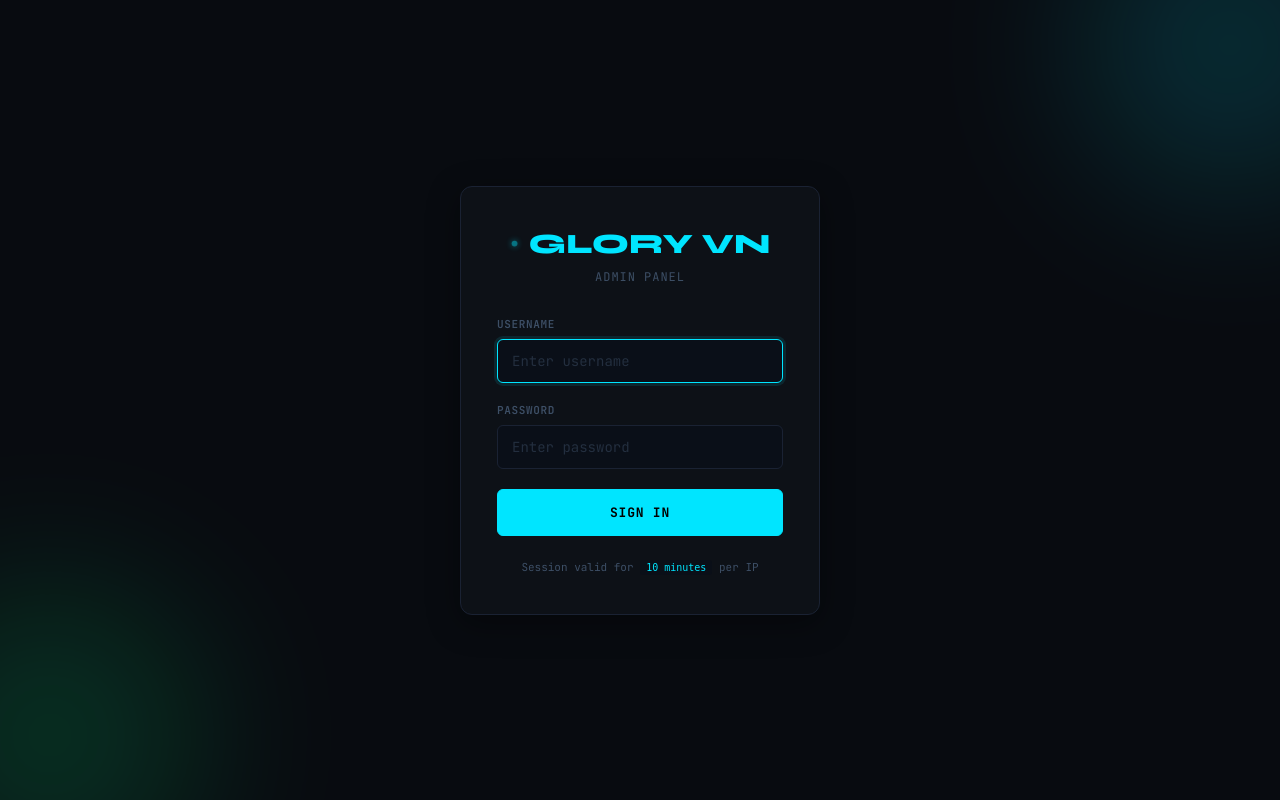
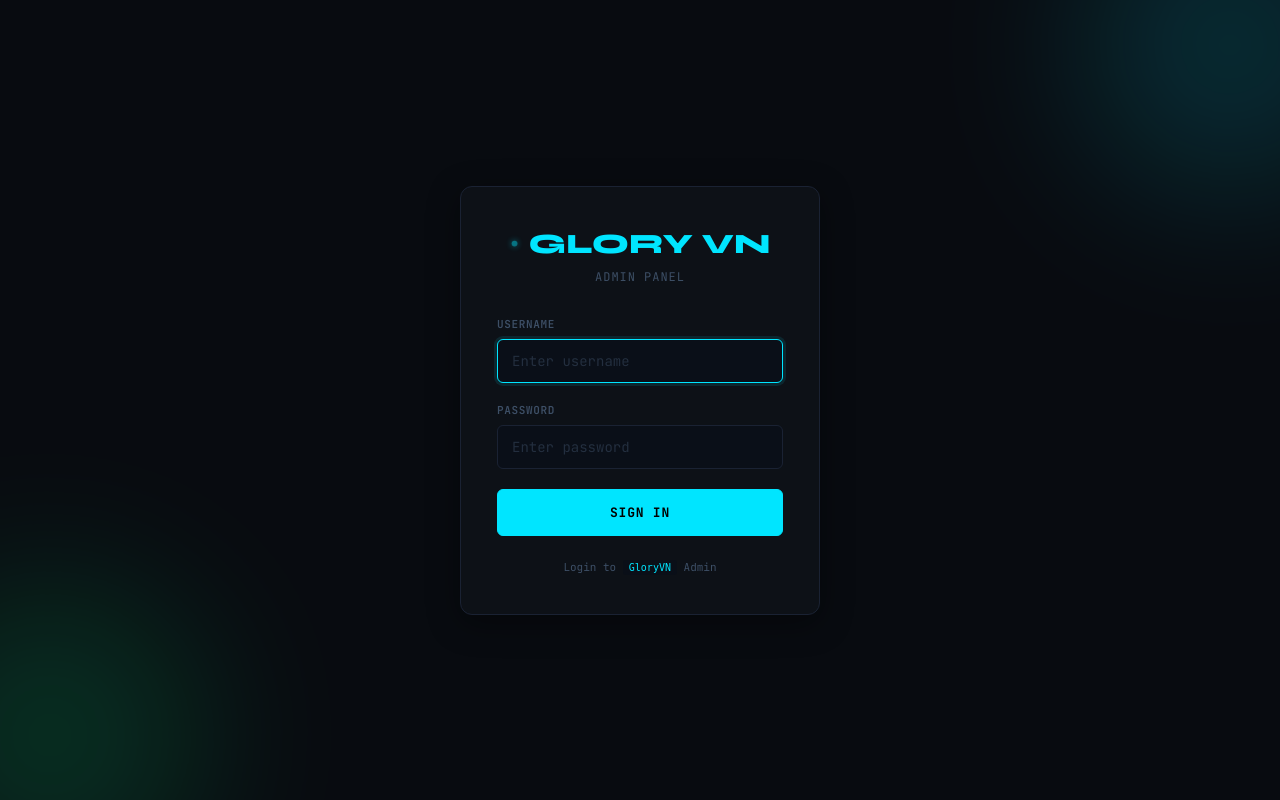
Before and after one commit to gloryvn/RenderRat, a FastAPI app: page /login in a window 1280 px wide. Run offline with FastAPI, Linux system fonts and the light colour scheme.

Commit message:
Update login.html

```diff
--- a/templates/login.html
+++ b/templates/login.html
@@ -241,7 +241,7 @@ body {
     </form>
 
     <div class="footer-note">
-      Session valid for <code>10 minutes</code> per IP
+      Login to <code>GloryVN</code> Admin
     </div>
   </div>
 </div>
```
